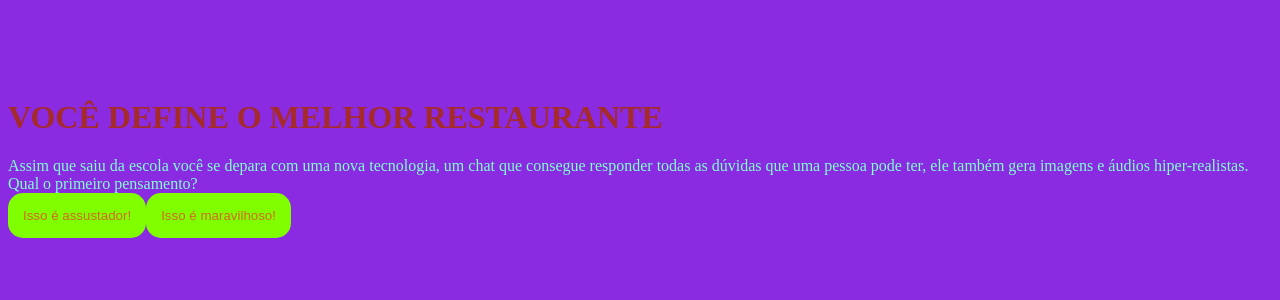
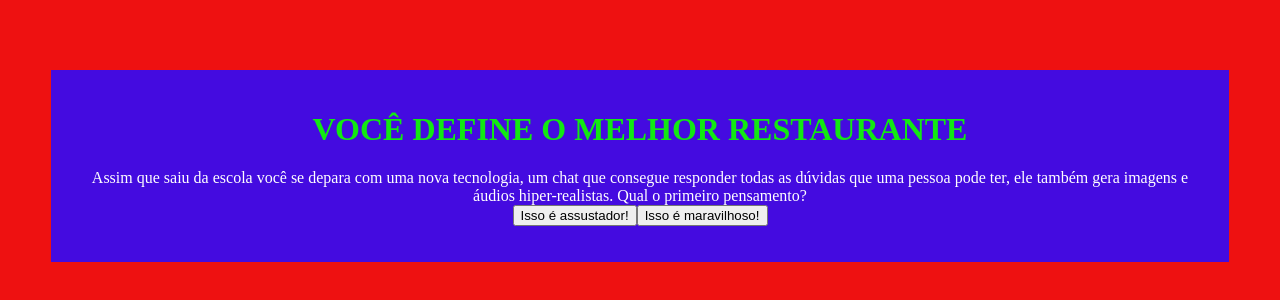
Before and after one commit to vitorlealf/casa-do-medo, a plain HTML site: page index.html in a window 1280 px wide. Shown: the part 242-542 px from the top of the page. Drawn offline with Linux system fonts and the light colour scheme.

Commit message:
style.css

```diff
--- a/style.css
+++ b/style.css
@@ -1,33 +1,21 @@
 body{
-    background-color: blueviolet;
-    color: aquamarine;
+   background-color: rgb(238, 17, 17);
+   color: white;
    display: flex;
    justify-content: center;
    align-items: center;
    min-height: 100vh;
 }
 
-h1{
-    color:brown;
+
+H1{
+   color: rgb(18, 233, 18);
 }
 
-.caixa-pricipal{
-    background-color: azure;
+
+.caixa-principal{
+   background-color: rgb(68, 11, 224);
    width: 90%;
    text-align: center;
    padding: 20px;
 }
-
-button{
-    background-color: chartreuse;
-    color: chocolate;
-    border: none;
-    border-radius: 15px;
-    padding: 15px;
-    transition: background-color 0.3s;
-}
-
-button:hover{
-    background-color: darkslategray;
-    color: deeppink;
-}
```
Lines whose indentation alone changed are shown as unchanged.
